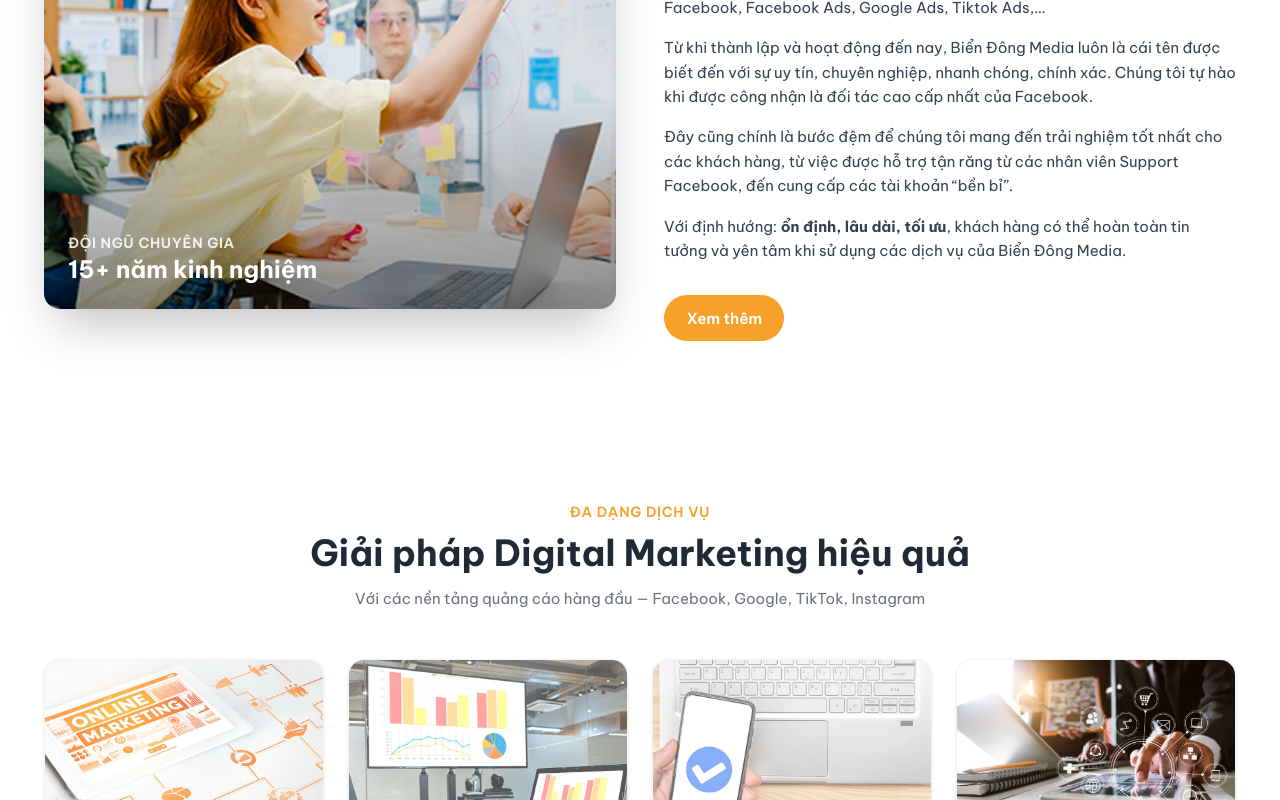
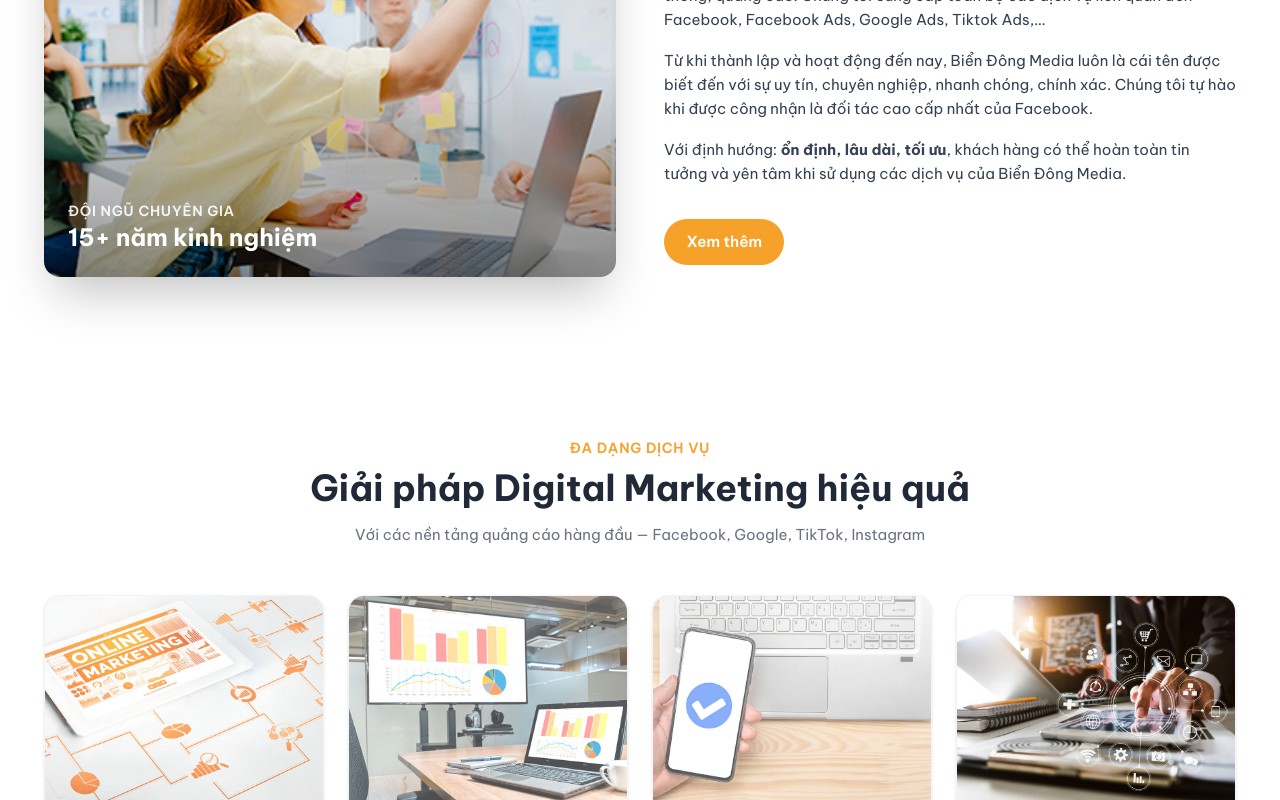
Before and after one commit to daoduythanh200518/bdm-web, a Next.js app: page / in a window 1280 px wide. Shown: the part 900-1700 px from the top of the page. Built offline with nearby package versions, Linux system fonts and the light colour scheme.

Commit message:
content: remove 'Day cung chinh la' paragraph from about section

```diff
--- a/src/components/AboutSection.tsx
+++ b/src/components/AboutSection.tsx
@@ -36,9 +36,6 @@ export default function AboutSection() {
               Từ khi thành lập và hoạt động đến nay, Biển Đông Media luôn là cái tên được biết đến với sự uy tín, chuyên nghiệp, nhanh chóng, chính xác. Chúng tôi tự hào khi được công nhận là đối tác cao cấp nhất của Facebook.
             </p>
             <p>
-              Đây cũng chính là bước đệm để chúng tôi mang đến trải nghiệm tốt nhất cho các khách hàng, từ việc được hỗ trợ tận răng từ các nhân viên Support Facebook, đến cung cấp các tài khoản &ldquo;bền bỉ&rdquo;.
-            </p>
-            <p>
               Với định hướng: <strong>ổn định, lâu dài, tối ưu</strong>, khách hàng có thể hoàn toàn tin tưởng và yên tâm khi sử dụng các dịch vụ của Biển Đông Media.
             </p>
           </div>
```
